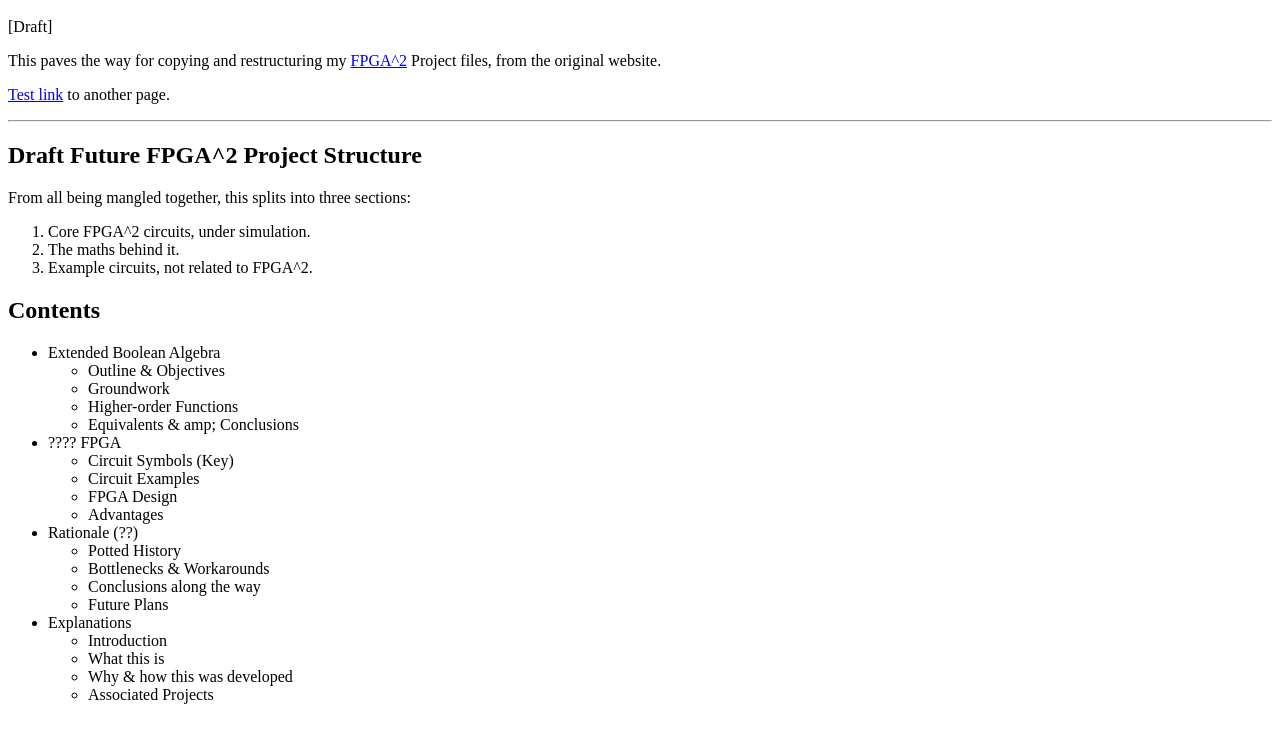
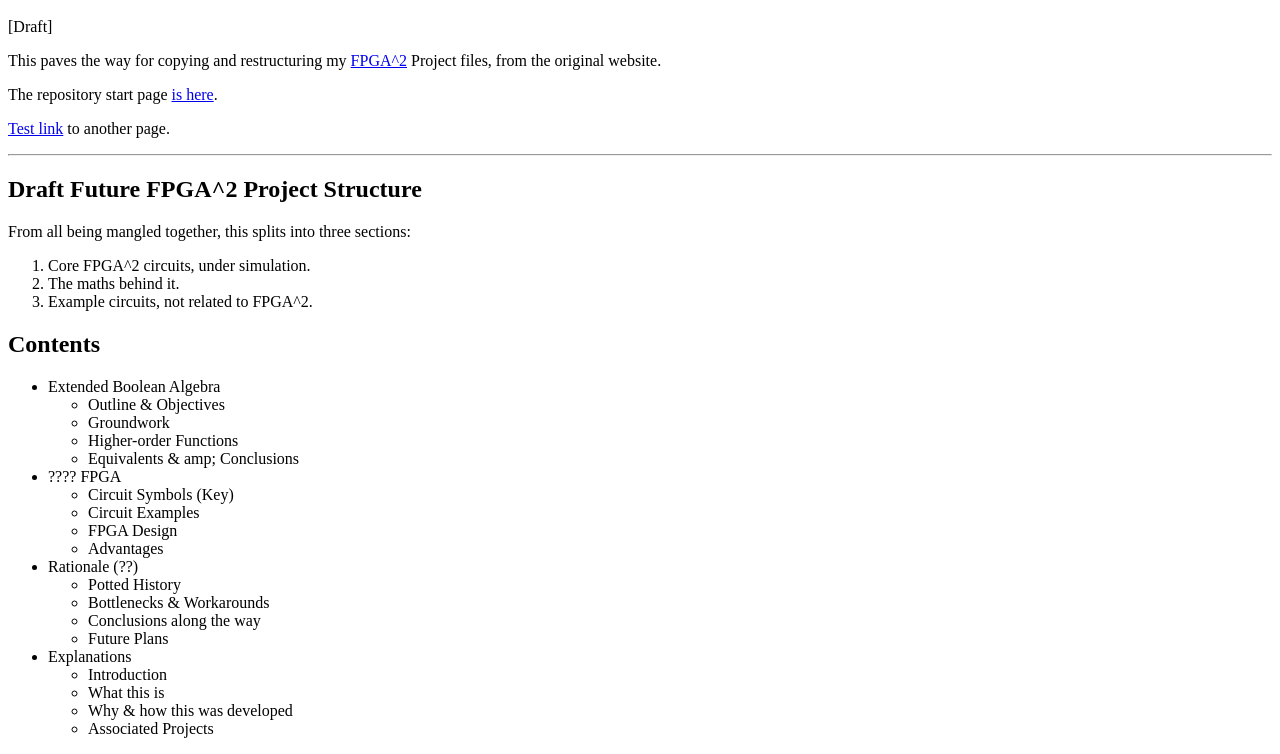
Before and after one commit to RobinHodson/FPGA, a plain HTML site: page docs/index.html in a window 1280 px wide. Shown: the part 48-802 px from the top of the page. Drawn offline with Linux system fonts and the light colour scheme.

Commit message:
Update index.html
Signed-off-by: Robin Hodson <132797856+RobinHodson@users.noreply.github.com>

```diff
--- a/docs/index.html
+++ b/docs/index.html
@@ -2,7 +2,7 @@
 <H1>FPGA^2 Project Documentation</H1> [Draft]
 
 <P>This paves the way for copying and restructuring my <A href="http://freedom.is/svg">FPGA^2</A> Project files, from the original website.
-
+<P>The repository start page <A href="https://github.com/RobinHodson/FPGA">is here</A>.
 <P><A href="#not-yet">Test link</A> to another page.
 
 <HR>
```
